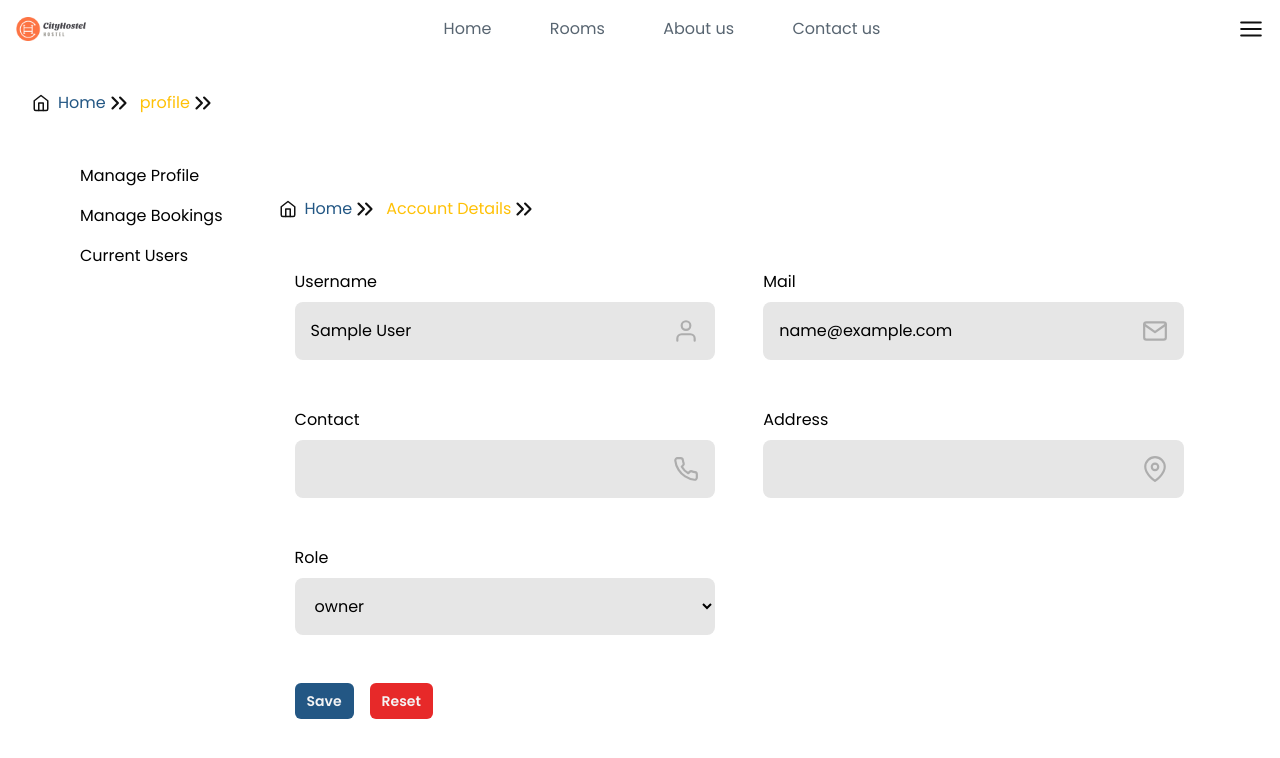
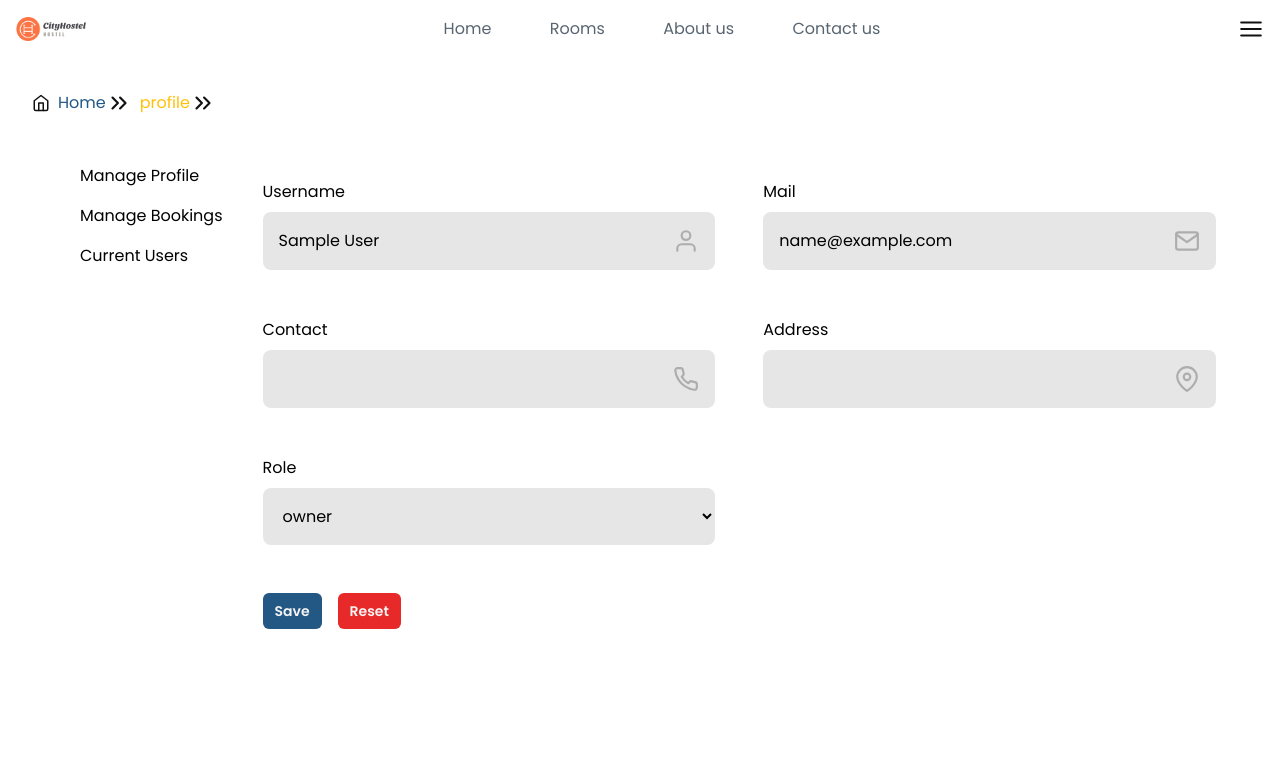
Before and after one commit to BJ-331/city-hostel, a React (Vite) app in the folder client/: page /profile in a window 1280 px wide. Shown: the top 758 px of the page. Built offline with nearby package versions, Linux system fonts and the light colour scheme; sample sign-in values are in the browser's storage; some icons are missing.

Commit message:
Update profile.tsx

```diff
--- a/client/src/components/profile/profile.tsx
+++ b/client/src/components/profile/profile.tsx
@@ -1,11 +1,5 @@
 import toast, { Toaster } from "react-hot-toast";
-import {
-  BreadCrumbLayout,
-  BreadCrumbs,
-  InfoText,
-  InputField,
-  LoaderSpinner,
-} from "../../units";
+import { InfoText, InputField, LoaderSpinner } from "../../units";
 import { Mail, MapPin, Phone, User } from "react-feather";
 import { useDispatch, useSelector } from "react-redux";
 import { updateCredentials, user } from "../../state-management/local/auth";
@@ -82,18 +76,9 @@ export const Profile = () => {
   };
 
   return (
-    <main className="flex flex-col p-8 gap-8">
+    <main className="flex flex-col gap-8">
       <Toaster />
 
-      <header>
-        <BreadCrumbs>
-          <BreadCrumbLayout
-            path="/profile"
-            title="Account Details"
-            current={true}
-          />
-        </BreadCrumbs>
-      </header>
       {isLoading ? (
         <LoaderSpinner />
       ) : (
```
